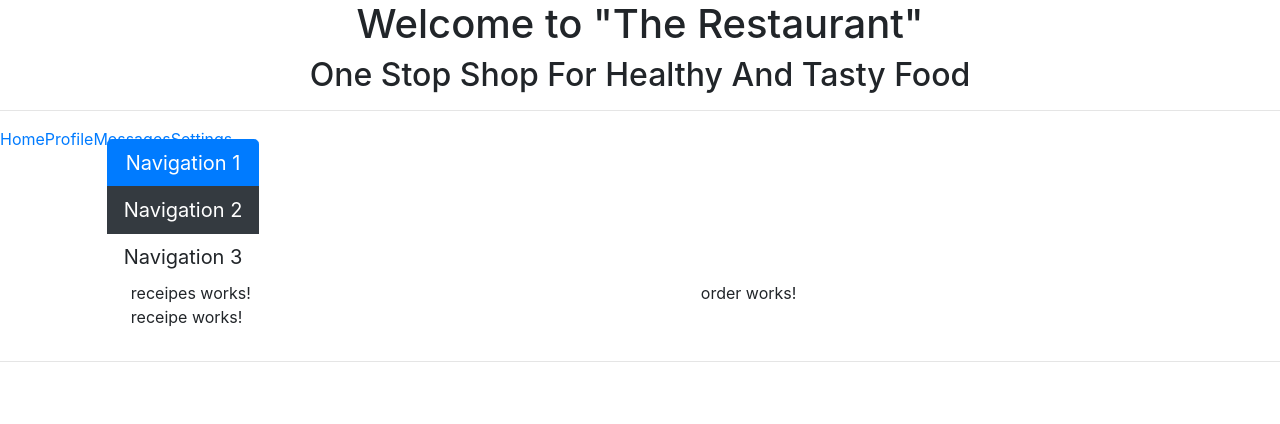
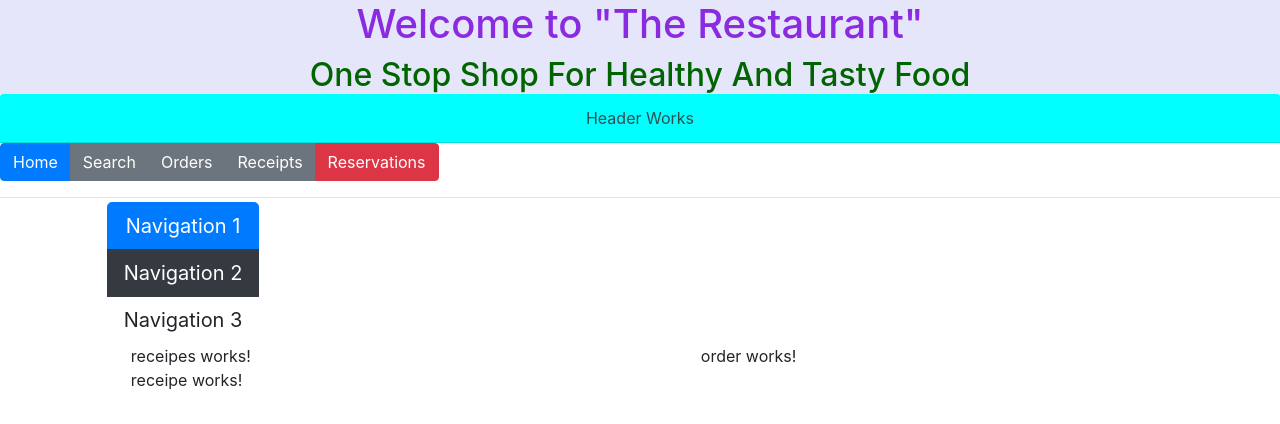
Before and after one commit to vishalsingh28882/Angular6, an Angular app: page / in a window 1280 px wide. Shown: the top 424 px of the page. Built offline with nearby package versions, Linux system fonts and the light colour scheme.

Commit message:
Initial Commit

```diff
--- a/src/app/app.component.html
+++ b/src/app/app.component.html
@@ -1,13 +1,8 @@
 <!--The content below is only a placeholder and can be replaced.-->
-<div class="banner">
-  <div class="h1 text-center">Welcome to {{ title }}</div>
-  <div class="h2 text-center text-capitalize">One Stop Shop for Healthy and Tasty Food</div>
+<div class="banner" style="background-color: lavender">
+  <div class="h1 text-center"><a style="color: blueviolet">Welcome to {{ title }}</a></div>
+  <div class="h2 text-center text-capitalize" style="margin-bottom: 0px"><a style="color: darkgreen">One Stop Shop for
+    Healthy and Tasty Food</a></div>
 </div>
-<hr>
-<div>
-  <app-header></app-header>
-</div>
-<div>
-  <app-home></app-home>
-</div>
-<hr>
+<app-header></app-header>
+<app-home></app-home>
--- a/src/app/header/header.component.html
+++ b/src/app/header/header.component.html
@@ -1,19 +1,10 @@
-<div class="nav-pills">
-  <!-- Nav tabs -->
-  <ul class="nav nav-pills" role="tablist">
-    <li role="presentation" class="active"><a href="#home" aria-controls="home" role="tab" data-toggle="tab">Home</a>
-    </li>
-    <li role="presentation"><a href="#profile" aria-controls="profile" role="tab" data-toggle="tab">Profile</a></li>
-    <li role="presentation"><a href="#messages" aria-controls="messages" role="tab" data-toggle="tab">Messages</a></li>
-    <li role="presentation"><a href="#settings" aria-controls="settings" role="tab" data-toggle="tab">Settings</a></li>
-  </ul>
-
-  <!--  &lt;!&ndash; Tab panes &ndash;&gt;
-    <div class="tab-content">
-      <div role="tabpanel" class="tab-pane active" id="home">Home</div>
-      <div role="tabpanel" class="tab-pane" id="profile">A</div>
-      <div role="tabpanel" class="tab-pane" id="messages">B</div>
-      <div role="tabpanel" class="tab-pane" id="settings">C</div>
-    </div>-->
-
+<div class="card-header text-center" style="background-color: aqua"><a style="color: darkslategrey">Header Works</a>
 </div>
+<div class="btn-group" role="group">
+  <div class="btn btn-primary">Home</div>
+  <div class="btn btn-secondary">Search</div>
+  <div class="btn btn-secondary">Orders</div>
+  <div class="btn btn-secondary">Receipts</div>
+  <div class="btn btn-danger">Reservations</div>
+</div>
+<hr>
```
